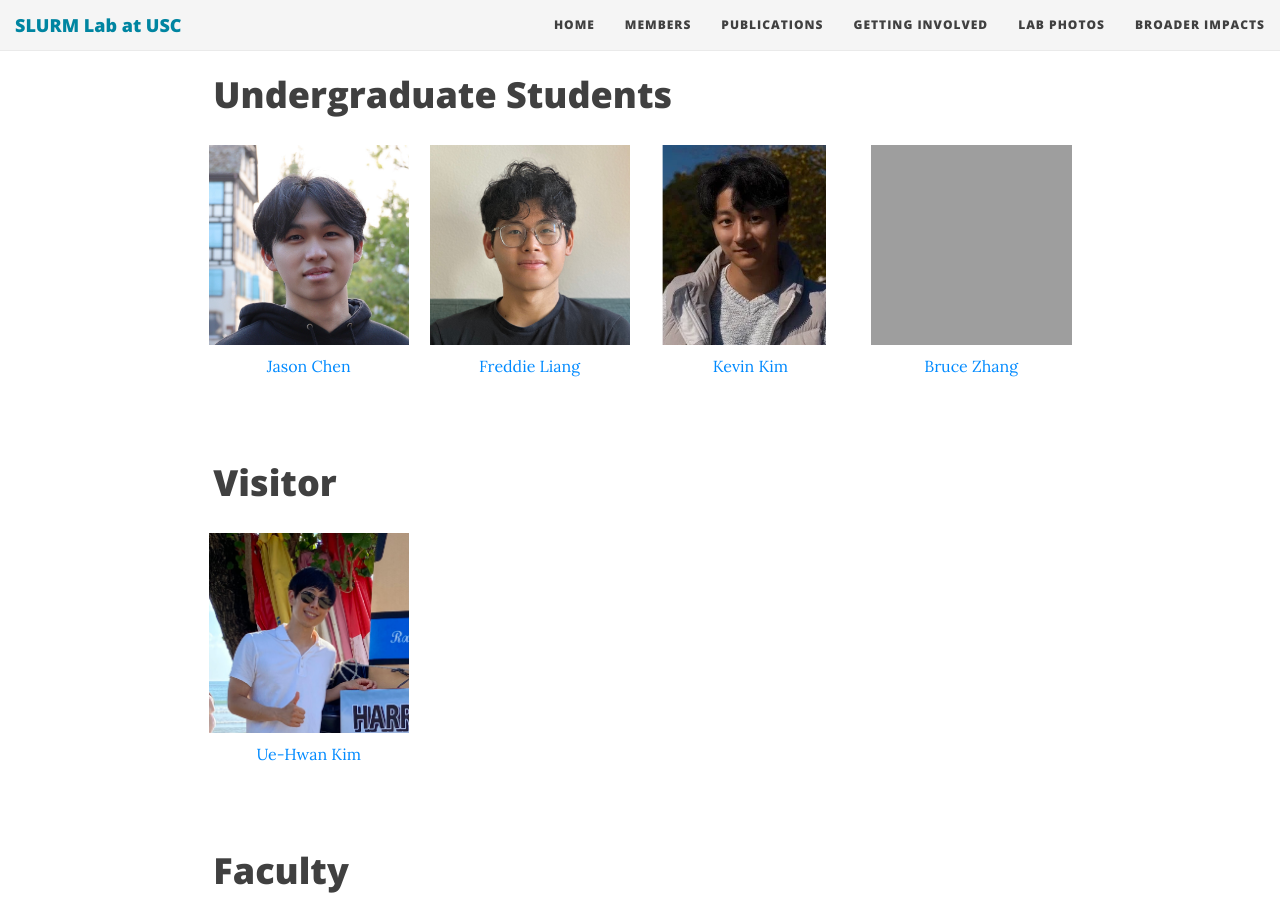
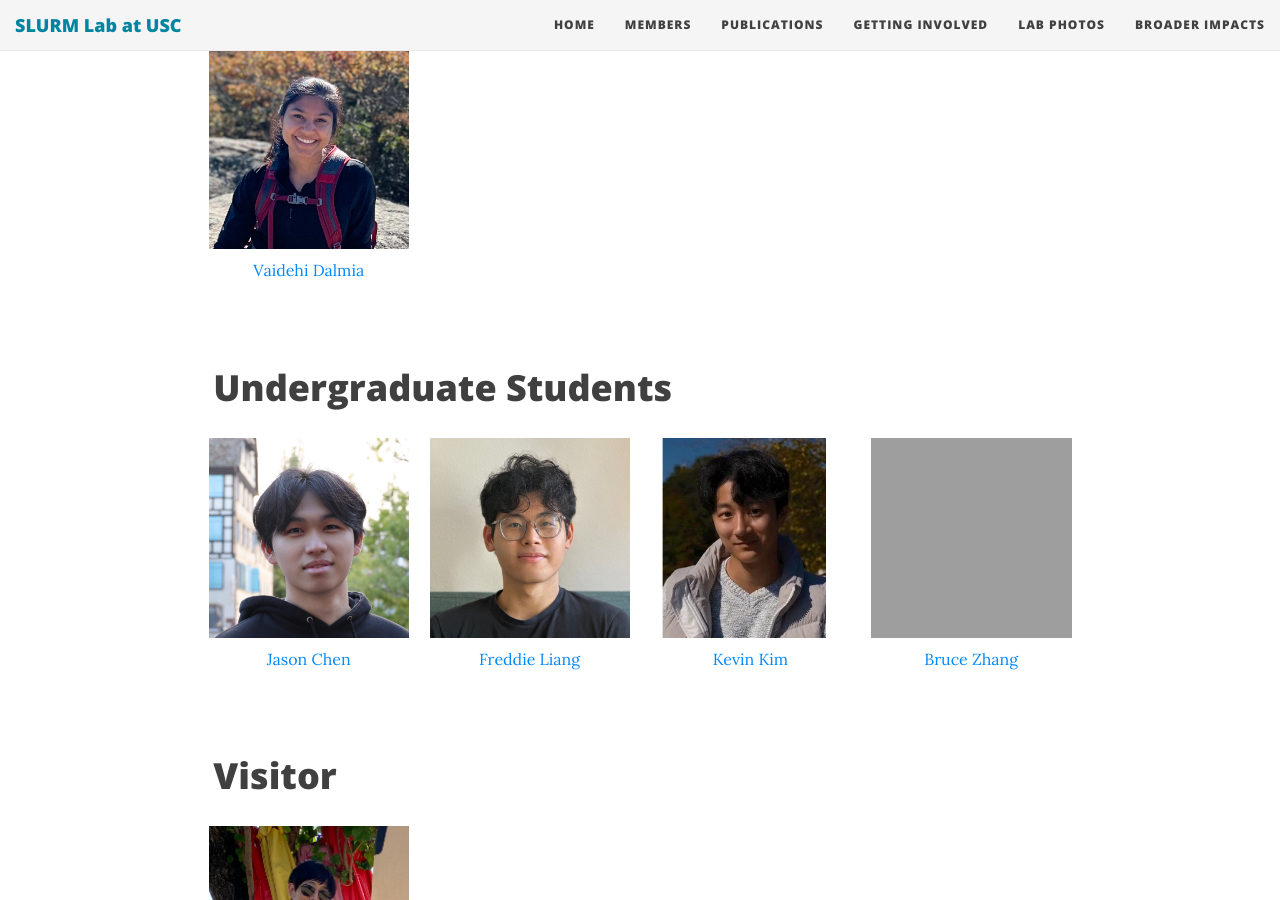
Before and after one commit to slurm-lab-usc/slurm-lab-usc.github.io, a Jekyll site: the page built from members.md, in a window 1280 px wide and 900 px high, scrolled down 1961 px. Built offline with Jekyll 4.4.1, drawn with Linux system fonts in a browser that asks for light colours; nearby versions of some CDN libraries.

Commit message:
Vaidehi added her profile

```diff
--- a/members.md
+++ b/members.md
@@ -80,6 +80,9 @@
           - name: Jaitra Venkiteela
             photo_url: https://slurm-lab-usc.github.io/img/people/Venkiteela.jpeg
             web_url: https://www.linkedin.com/in/jaitra-venkiteela/
+          - name: Vaidehi Dalmia
+            photo_url: https://slurm-lab-usc.github.io/img/people/VaidehiDalmia.jpg
+            web_url: https://www.linkedin.com/in/vaidehidalmia/
 
   - name: Undergraduate Students
     list:
```
Also changed, not shown: img/people/VaidehiDalmia.jpg (added).
